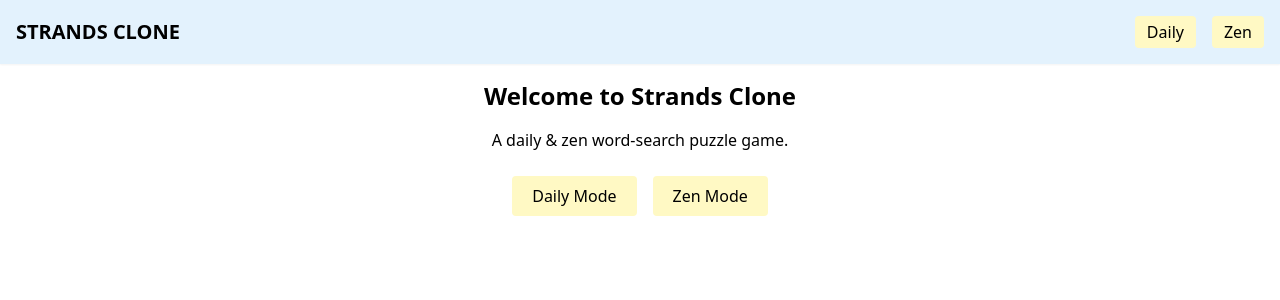
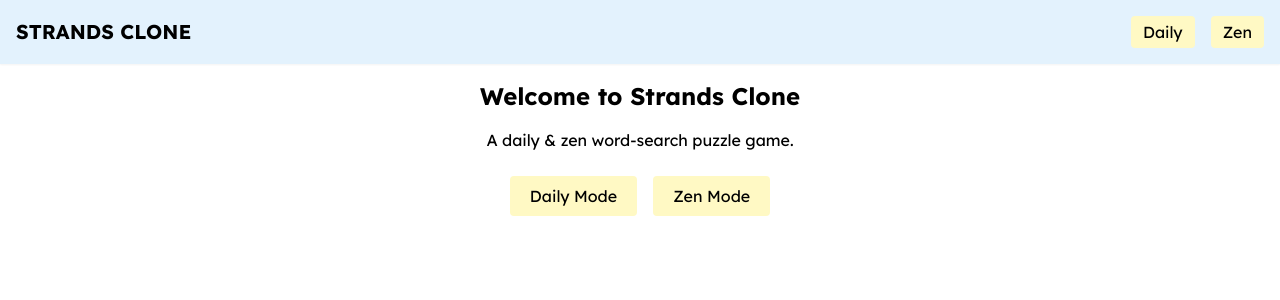
Before and after one commit to Heminyildiz/StrandUncover, a React (Vite) app: page / in a window 1280 px wide. Shown: the top 300 px of the page. Built offline with nearby package versions, Linux system fonts and the light colour scheme.

Commit message:
Update index.css

```diff
--- a/src/index.css
+++ b/src/index.css
@@ -2,10 +2,16 @@
 @tailwind components;
 @tailwind utilities;
 
-/* Ek modal backdrop stili */
+/* Body için Lexend font uygulaması */
+body {
+  @apply font-lexend;
+}
+
+/* Modal arka plan */
 .modal-backdrop {
   @apply fixed inset-0 flex items-center justify-center bg-black bg-opacity-50;
 }
+
 .modal-content {
   @apply bg-white p-4 rounded shadow-md;
 }
```
